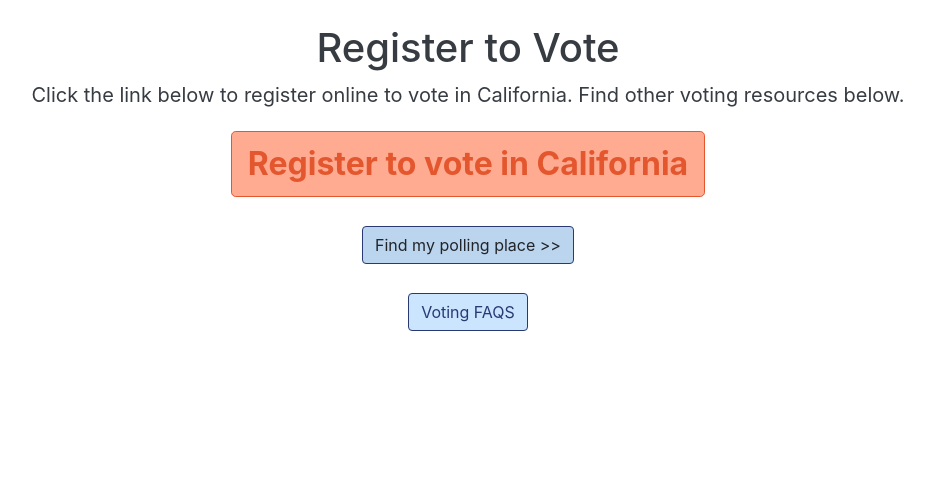
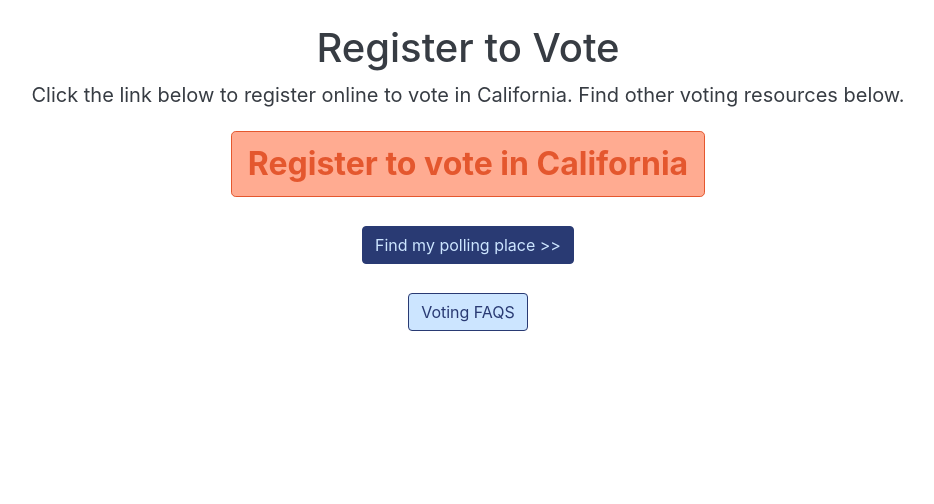
Before and after one commit to kwheelan/Breakthrough, a Flask app: page /register in a window 1280 px wide, with the pointer over the restyled element. Shown: the part 66-570 px from the top of the page, without its empty margins (172-1106 px from the left). Run offline with Flask 2, Linux system fonts and the light colour scheme; some libraries are stand-ins or nearby versions.

Commit message:
changed buttons

```diff
--- a/static/stylesheets/style.css
+++ b/static/stylesheets/style.css
@@ -40,11 +40,12 @@
 }
 
 .btn-custom:hover {
-  background-color: #bcd5ef;
+  background-color: #293A73;
+  color: #CCE5FF;
+  /* background-color: #bcd5ef; */
 }
 
 .btn-big:hover {
-  background-color: white;
   background-color: #e4572e;
   color: white;
 }
```
